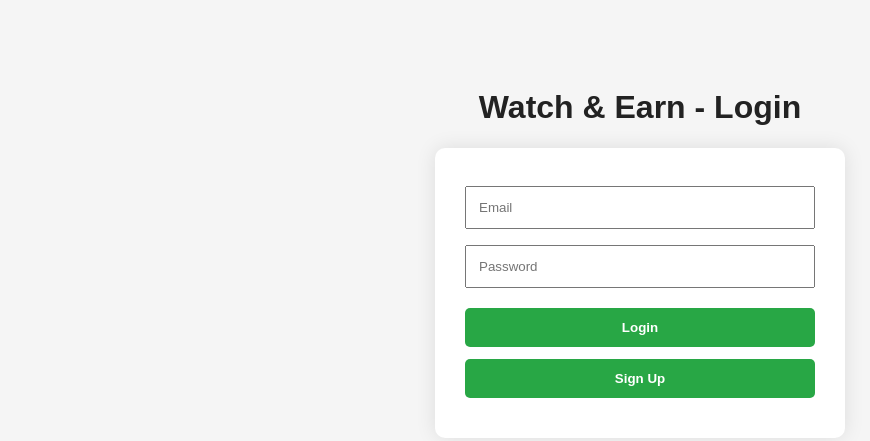
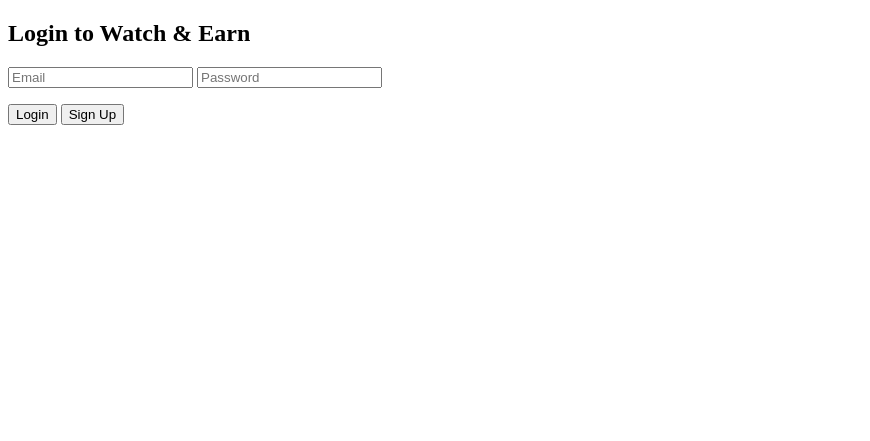
Before and after one commit to shivam12880/WATCH-EARN, a plain HTML site: page login.html in a window 1280 px wide. Shown: the whole page, without its empty margins (0-870 px from the left). Drawn offline with Linux system fonts and the light colour scheme.

Commit message:
Update login.html

```diff
--- a/login.html
+++ b/login.html
@@ -1,67 +1,19 @@
 <!DOCTYPE html>
-<html lang="en">
+<html>
 <head>
-  <meta charset="UTF-8" />
-  <meta name="viewport" content="width=device-width, initial-scale=1.0"/>
   <title>Login | Watch & Earn</title>
-  <style>
-    body {
-      font-family: Arial, sans-serif;
-      background: #f5f5f5;
-      display: flex;
-      flex-direction: column;
-      align-items: center;
-      padding-top: 60px;
-    }
-    h1 {
-      color: #222;
-    }
-    .container {
-      background: white;
-      padding: 30px;
-      border-radius: 10px;
-      box-shadow: 0 0 20px rgba(0,0,0,0.1);
-      max-width: 350px;
-      width: 90%;
-    }
-    input {
-      width: 100%;
-      padding: 12px;
-      margin: 8px 0;
-      box-sizing: border-box;
-    }
-    button {
-      width: 100%;
-      padding: 12px;
-      margin-top: 12px;
-      background: #28a745;
-      border: none;
-      color: white;
-      font-weight: bold;
-      cursor: pointer;
-      border-radius: 5px;
-    }
-    .error {
-      color: red;
-      margin-top: 10px;
-    }
-  </style>
 </head>
 <body>
+  <h2>Login to Watch & Earn</h2>
+  <input type="email" id="email" placeholder="Email" />
+  <input type="password" id="password" placeholder="Password" />
+  <p id="error" style="color: red;"></p>
+  <button onclick="login()">Login</button>
+  <button onclick="signup()">Sign Up</button>
 
-  <h1>Watch & Earn - Login</h1>
-  <div class="container">
-    <input type="email" id="email" placeholder="Email" />
-    <input type="password" id="password" placeholder="Password" />
-    <button onclick="login()">Login</button>
-    <button onclick="signup()">Sign Up</button>
-    <div class="error" id="error"></div>
-  </div>
-
-  <!-- Firebase SDKs -->
+  <!-- 👇 Paste This Script At The End Just Before </body> -->
   <script src="https://www.gstatic.com/firebasejs/10.12.0/firebase-app.js"></script>
   <script src="https://www.gstatic.com/firebasejs/10.12.0/firebase-auth.js"></script>
-
   <script>
     const firebaseConfig = {
       apiKey: "AIzaSyBZdh33mmOKoGDLqx6gE_YBBGs6u3gLIvg",
@@ -73,7 +25,6 @@
       measurementId: "G-TVXG3FT2J8"
     };
 
-    // Initialize Firebase
     firebase.initializeApp(firebaseConfig);
     const auth = firebase.auth();
 
@@ -83,7 +34,7 @@
 
       auth.signInWithEmailAndPassword(email, password)
         .then((userCredential) => {
-          window.location.href = "index.html"; // Redirect to homepage
+          window.location.href = "index.html";
         })
         .catch((error) => {
           document.getElementById("error").innerText = error.message;
@@ -103,6 +54,5 @@
         });
     }
   </script>
-
 </body>
 </html>
```
